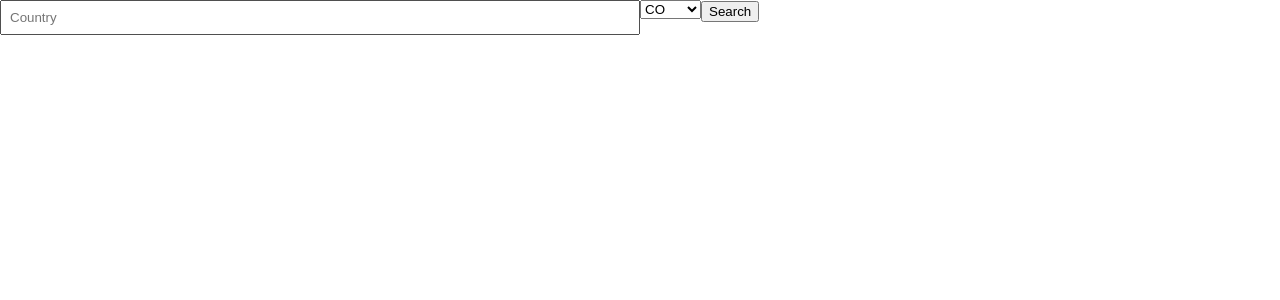
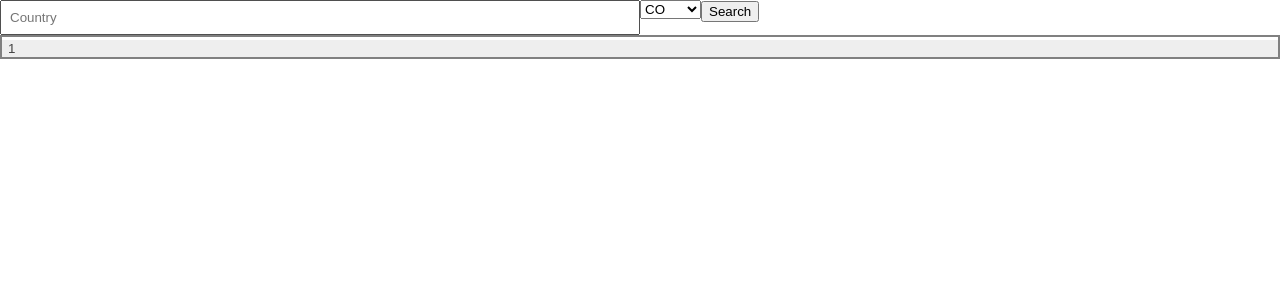
Before and after one commit to peacchy/air-pollution, a React (Create React App) app: page / in a window 1280 px wide. Shown: the top 300 px of the page. Built offline with nearby package versions, Linux system fonts and the light colour scheme.

Commit message:
fixed: * input autocomplete
create:
* accordion

```diff
--- a/src/App.css
+++ b/src/App.css
@@ -1,2 +1,7 @@
 .App {
+    box-sizing: border-box;
 }
+.tiles {
+    display: grid;
+    /*grid-template-columns: repeat(5, 1fr);*/
+}
--- a/src/App.js
+++ b/src/App.js
@@ -3,12 +3,16 @@ import React, { useState } from 'react';
 
 import './App.css';
 import InputAutocomplete from './components/input-autocomplete/InputAutocomplete';
+import CardCity from './containers/card-city/CardCity';
 
 function App() {
   const [inputValue, setInputValue] = useState("");
   return (
     <div className="App">
       <InputAutocomplete value={inputValue} onChange={setInputValue} />
+      <div className="tiles">
+        <CardCity />
+      </div>
     </div>
   );
 }
--- /dev/null
+++ b/src/components/accordion-description/AccordionDescription.css
@@ -0,0 +1,21 @@
+.accordion {
+    background-color: #eee;
+    color: #444;
+    cursor: pointer;
+    width: 100%;
+    text-align: left;
+    border: none;
+    outline: none;
+}
+
+.accordion:hover {
+    background-color: #ccc;
+}
+
+.active {
+    display: block;
+}
+
+.hidden {
+    display: none;
+}
--- /dev/null
+++ b/src/components/accordion-description/AccordionDescription.jsx
@@ -0,0 +1,23 @@
+import React, { useState } from "react";
+
+import "./AccordionDescription.css";
+
+const AccordionDescription = () => {
+	const [showActive, setShowActive] = useState(false);
+
+	return (
+		<div className="card">
+			<button
+				className="accordion"
+				onClick={() => setShowActive(!showActive)}
+			>
+				1
+			</button>
+			<div className={showActive ? "active" : "hidden"}>
+				<p> text 1</p>
+			</div>
+		</div>
+	);
+};
+
+export default AccordionDescription;
--- a/src/components/input-autocomplete/InputAutocomplete.css
+++ b/src/components/input-autocomplete/InputAutocomplete.css
@@ -1,6 +1,7 @@
 .search {
     display: flex;
     align-items: flex-start;
+    position: relative;
 }
 li {
     list-style: none;
@@ -11,8 +12,13 @@ li {
     flex-direction: column;
 }
 .autocomplete-list {
+    background-color: #a5a5a5;
     margin: 0;
     padding-left: 0;
+    position: absolute;
+    width: inherit;
+    z-index: 1;
+    top: 100%;
 
 }
 .autocomplete-list-element {
@@ -26,8 +32,8 @@ li {
 }
 .dropdown {
 
- }
+}
 
  .dropdown-item {
 
- }
+}
--- /dev/null
+++ b/src/containers/card-city/CardCity.css
@@ -0,0 +1,3 @@
+.card {
+    border: 1px solid grey;
+}
--- /dev/null
+++ b/src/containers/card-city/CardCity.jsx
@@ -0,0 +1,17 @@
+import React from 'react';
+
+import './CardCity.css'
+import AccordionDescription from '../../components/accordion-description/AccordionDescription';
+
+
+const CardCity = () => {
+    return(
+        <div className="card">
+            <div>
+                <AccordionDescription />
+            </div>
+        </div>
+    )
+}
+
+export default CardCity;
```
Also changed, not shown: src/components/card-city/CardCity.jsx (deleted, +0 -13 lines), src/components/card-city/CardCity.css (deleted).
